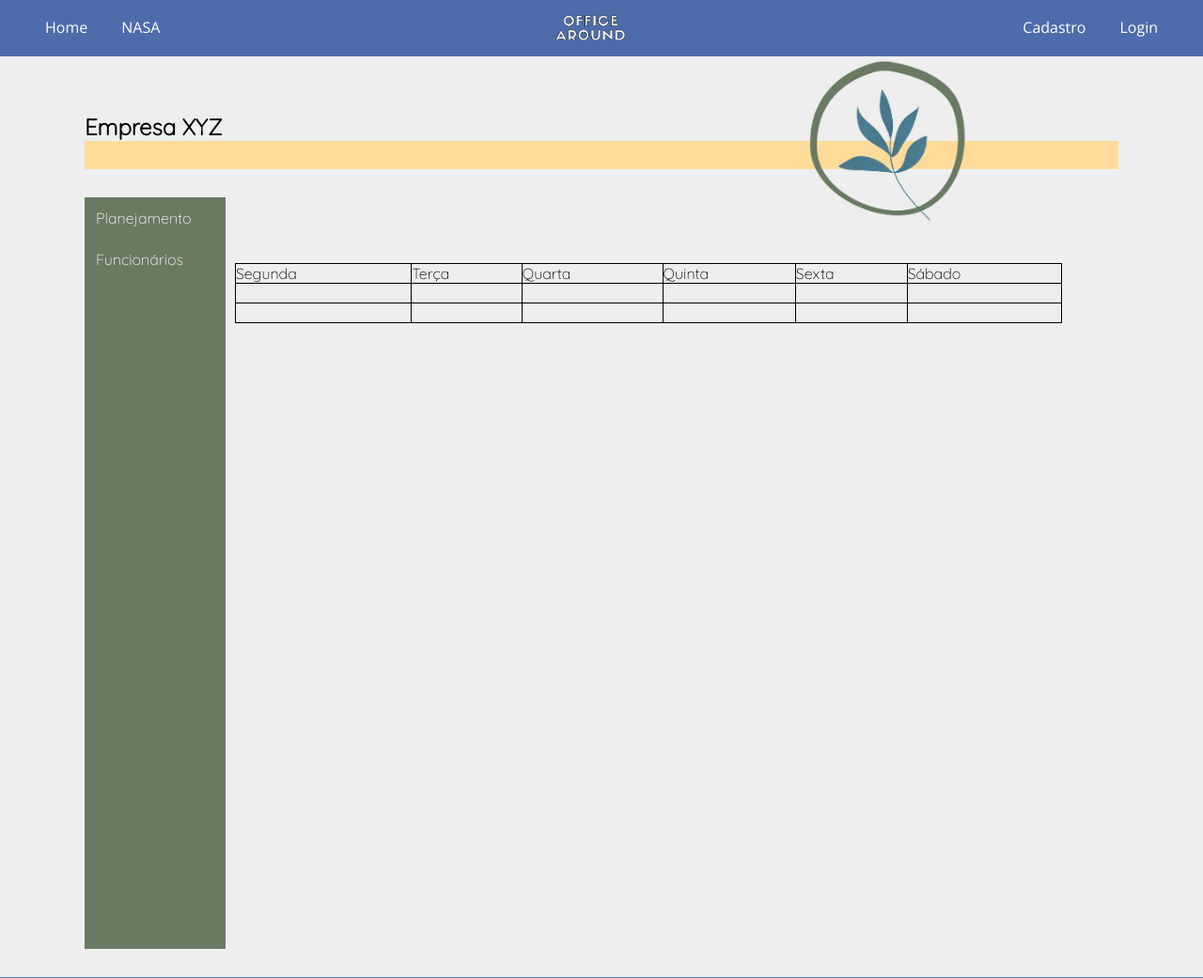
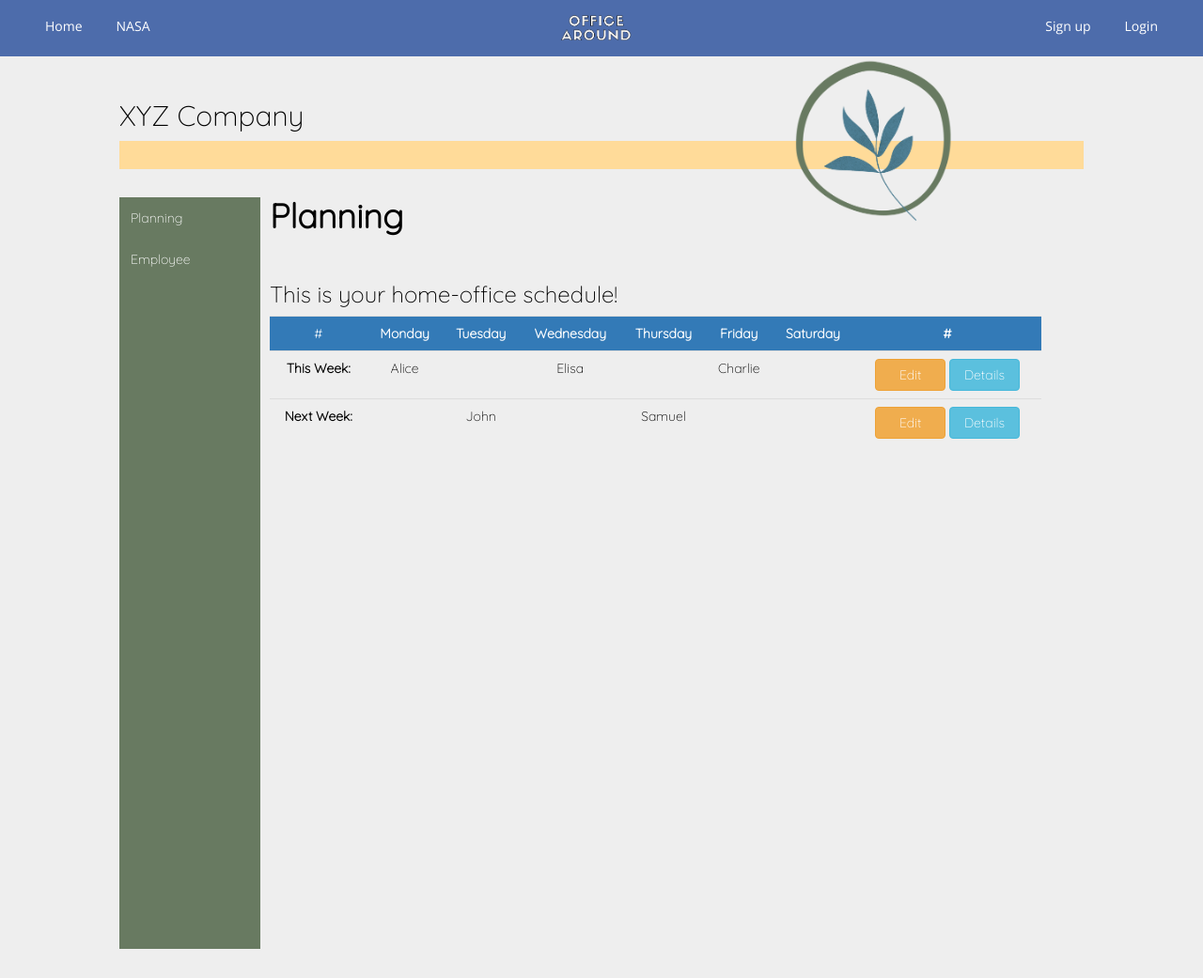
Before and after one commit to GarciaGP/quiet-planet, a PHP site: page /html/calendar.html in a window 1280 px wide. Shown: the top 1041 px of the page at 94% size. Run offline with PHP 8.4, Linux system fonts and the light colour scheme; some libraries are stand-ins or nearby versions; some web fonts are replaced.

Commit message:
Planning page

```diff
--- a/css/style.css
+++ b/css/style.css
@@ -244,7 +244,7 @@ button.btn-primary {
 }
 
 .main {
-  padding: 90px;
+  padding: 57px;
 }
 
 .separador {
@@ -283,21 +283,27 @@ button.btn-primary {
   text-decoration: none; /* Remove underline from links */
 }
 
-table, td, th {
-  border: 1px solid black;
-}
-
-table {
+.table {
   border-collapse: collapse;
   width: 80%;
   margin-left: 10px;
-  margin-top: 100px;
+}
+
+.btn{
+  width: 75px;
+}
+
+td{
+  text-align: center;
 }
 
 th {
   text-align: left;
 }
 
+.pageTitle h4{
+    margin-left: 12%;
+}
 
 .carrossel{
   display: flex;
--- a/html/calendar.html
+++ b/html/calendar.html
@@ -5,6 +5,11 @@
     <meta charset="UTF-8">
     <meta name="viewport" content="width=device-width, initial-scale=1.0">
     <meta http-equiv="X-UA-Compatible" content="ie=edge">
+
+    <meta name="viewport" content="width=device-width, initial-scale=1">
+    <link rel="stylesheet" href="https://maxcdn.bootstrapcdn.com/bootstrap/3.4.1/css/bootstrap.min.css">
+    <script src="https://ajax.googleapis.com/ajax/libs/jquery/3.5.1/jquery.min.js"></script>
+    <script src="https://maxcdn.bootstrapcdn.com/bootstrap/3.4.1/js/bootstrap.min.js"></script>
 
     <title>Office Around</title>
     <link rel="stylesheet" href="https://cdnjs.cloudflare.com/ajax/libs/font-awesome/5.13.0/css/all.min.css"
@@ -25,7 +30,7 @@
         <div class="logo"><img src="../images/OFFICE_PNG.png" alt=""></div>
         <div>
             <ul>
-                <li><a href="#register" class="active">Cadastro</a></li>
+                <li><a href="#register" class="active">Sign up</a></li>
                 <li><a href="#" target="">Login</a></li>
             </ul>
         </div>
@@ -36,45 +41,63 @@
 
 <div class="container">
     <div class="main">
-        <h2>Empresa XYZ</h2>
+        <h2>XYZ Company</h2>
         <div class="separador"></div>
 
         <nav class="menu-vertical">
-            <a href="#">Planejamento</a>
-            <a href="#">Funcionários</a>
+            <a href="#">Planning</a>
+            <a href="#">Employee</a>
         </nav>
-        <table style="width: 80%;" border="1">
+        <div class="pageTitle">
+            <h1><b>Planning</b></h1><br>
+        </div>
+
+        <h3>This is your home-office schedule!</h3>
+        <table class="table table-sm">
                 <tbody>
-            <tr>
-            <td>Segunda</td>
-            <td>Terça</td>
-            <td>Quarta</td>
-            <td>Quinta</td>
-            <td>Sexta</td>
-            <td>Sábado</td>
+                <tr class="bg-primary">
+                <td scope="col">#</td>
+                <td scope="col"><b>Monday</b></td>
+                <td scope="col"><b>Tuesday</b></td>
+                <td scope="col"><b>Wednesday</b></td>
+                <td scope="col"><b>Thursday</b></td>
+                <td scope="col"><b>Friday</b></td>
+                <td scope="col"><b>Saturday</b></td>
+                <td scope="col"><b>#</b></td>
                 </tr>
                 <tr>
-            <td>&nbsp;</td>
-            <td>&nbsp;</td>
-            <td>&nbsp;</td>
-            <td>&nbsp;</td>
-            <td>&nbsp;</td>
-            <td>&nbsp;</td>
+                <td scope="col"><b>This Week:</b></td>
+                <td scope="col">Alice</td>
+                <td scope="col">&nbsp;</td>
+                <td scope="col">Elisa</td>
+                <td scope="col">&nbsp;</td>
+                <td scope="col">Charlie</td>
+                <td scope="col">&nbsp;</td>
+                <td scope="col">
+                    <button class="btn btn-warning" >Edit</button>
+                    <button class="btn btn-info">Details</button>
+                </td>
                 </tr>
                 <tr>
-            <td>&nbsp;</td>
-            <td>&nbsp;</td>
-            <td>&nbsp;</td>
-            <td>&nbsp;</td>
-            <td>&nbsp;</td>
-            <td>&nbsp;</td>
+                <td scope="col"><b>Next Week:</b></td>
+                <td scope="col">&nbsp;</td>
+                <td scope="col">John</td>
+                <td scope="col">&nbsp;</td>
+                <td scope="col">Samuel</td>
+                <td scope="col">&nbsp;</td>
+                <td scope="col">&nbsp;</td>
+                <td scope="col">
+                    <button class="btn btn-warning">Edit</button>
+                    <button class="btn btn-info">Details</button>
+                </td>
                 </tr>
                 </tbody>
                 </table>
+
     </div>
 </div>
 <footer class="footer">
-    <p>Todos os direitos reservados Silent Cosmic </p>
+    <p>All copyrights reserved to Silent Cosmic </p>
 </footer>
 
 </html>
```
Lines whose indentation alone changed are shown as unchanged.
